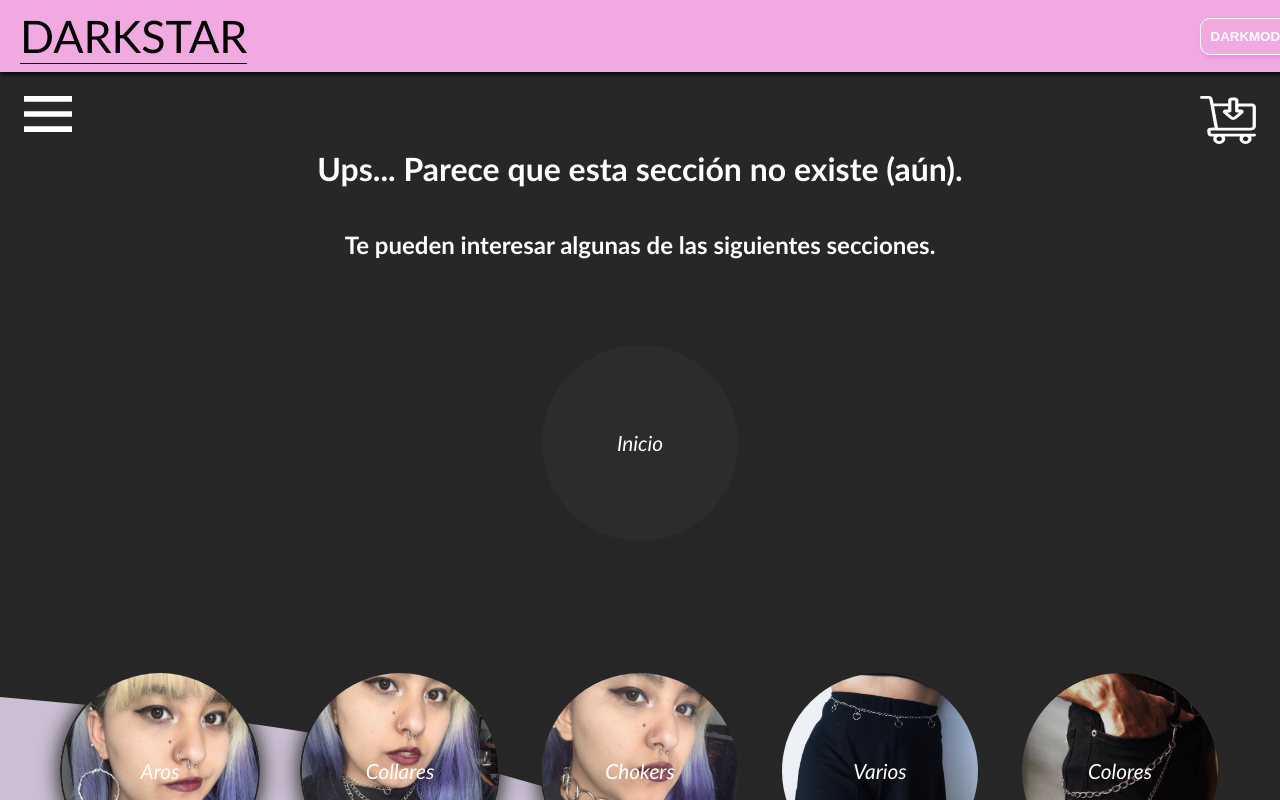
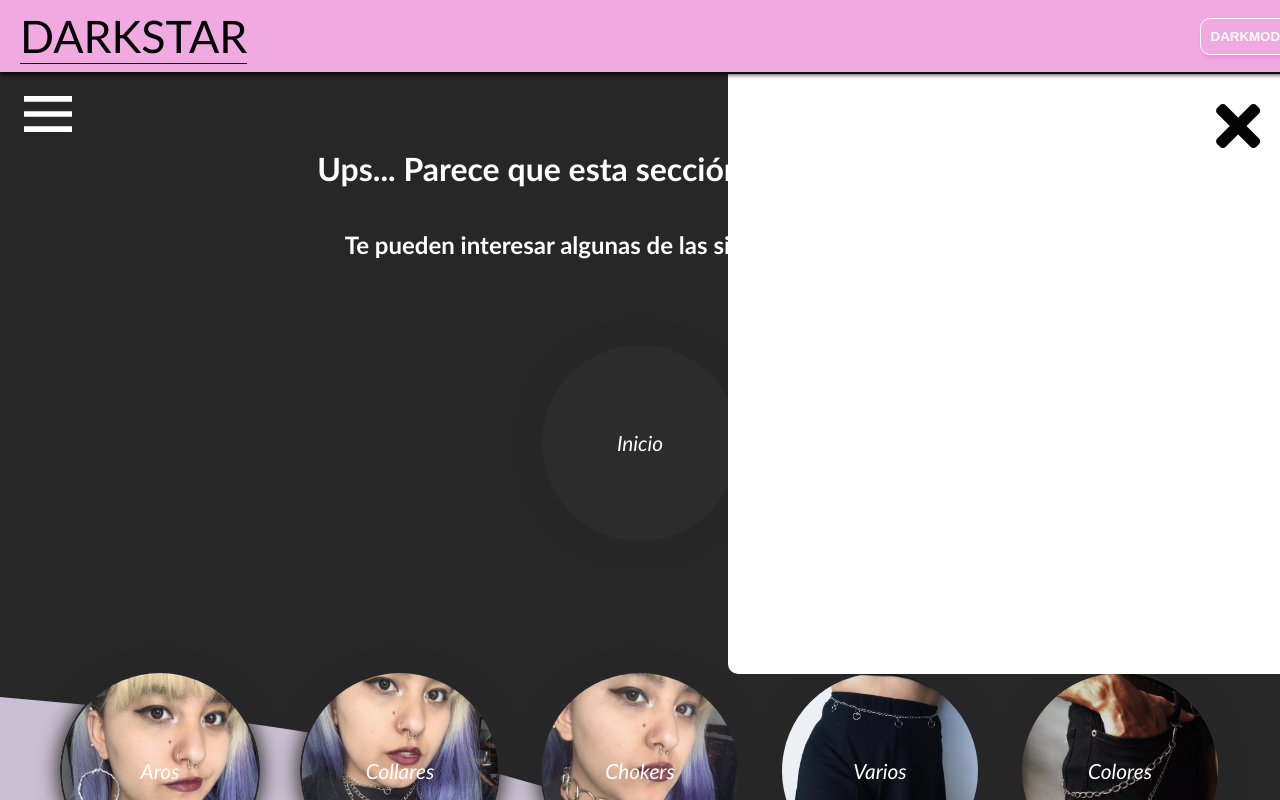
Before and after one commit to matiassalicru/Darkstar, a React (Create React App) app: page /error_404 in a window 1280 px wide. Both pictures are taken after a click on the picture 1228 px from the left and 120 px from the top of the page. Shown: the top 800 px of the page. Built offline with nearby package versions, Linux system fonts and the light colour scheme.

Commit message:
added functionalities into the cart, still needs implementation

```diff
--- a/src/actions/ui.js
+++ b/src/actions/ui.js
@@ -11,6 +11,18 @@ export const openSidebar = () => {
     type: types.openSidebar,
   };
 };
+
+export const openCart = () => {
+  return {
+    type: types.openCart,
+  };
+}
+
+export const closeCart = () => {
+  return {
+    type: types.closeCart,
+  };
+}
 
 export const isLoading = () => {
   return {
--- a/src/components/common/Cart.js
+++ b/src/components/common/Cart.js
@@ -1,10 +1,101 @@
-import React from 'react';
+import React, { useEffect, useState } from "react";
+import { useDispatch } from "react-redux";
+import { closeCart } from "../../actions/ui";
 
 export const Cart = () => {
+  const [cart, setCart] = useState([]);
 
-    return (
-        <aside>
-            <h1>This is a carrito de compras</h1>
-        </aside>
-    )
-}
+  let localCart = localStorage.getItem("cart");
+
+  useEffect(() => {
+    //Turn the cart into Js
+    localCart = JSON.parse(localCart);
+    //If persisted cart exist set it into setCart.
+    if (localCart) setCart(localCart);
+    console.log(cart);
+  }, []);
+
+  const addItem = (item) => {
+    //Create a copy of the cart, avoid overwritting existing state
+    let cartCopy = [...cart];
+
+    //Get the ID of the item
+    let ID = item;
+
+    //Check if the item already is in the cart. Return true or false (I think)
+    let existingItem = cartCopy.find((cartItem) => cartItem.ID === ID);
+
+    if (existingItem) {
+      existingItem.quantity += item.quantity; //Update Item.
+    } else {
+      //If it doesn't exist just add it.
+      cartCopy.push(item);
+    }
+
+    //Set the new updated cart
+    setCart(cartCopy);
+
+    let stringCart = JSON.stringify(cartCopy);
+    localStorage.setItem("cart", stringCart);
+  };
+
+  const updateItem = (itemID, amount) => {
+    let cartCopy = [...cart];
+
+    //Check if the item already exist
+    let existentItem = cartCopy.find((item) => item.ID === itemID);
+
+    //If it doesn't exist, just quit the function.
+    if (!existentItem) return;
+
+    //Continue and update quantity
+    existentItem.quantity += amount;
+
+    //validate result
+    if (existentItem.quantity <= 0) {
+      //remove item by filtering it from cart array
+      cartCopy = cartCopy.filter((item) => item.ID !== itemID);
+    }
+
+    //Again, update state, and localStorage.
+    setCart(cartCopy);
+
+    let cartString = JSON.stringify(cartCopy);
+    localStorage.setItem("cart", cartString);
+  };
+
+  const removeItem = (itemID) => {
+    let cartCopy = [...cart];
+
+    //Remove the item by filtering it from the cart.
+    cartCopy = cartCopy.filter((item) => item.ID !== itemID);
+
+    //Set the updated cart
+    setCart(cartCopy);
+
+    let cartString = JSON.stringify(cartCopy);
+    localStorage.setItem("cart", cartString);
+  };
+
+  const dispatch = useDispatch();
+
+  const setCartClosed = () => {
+    dispatch(closeCart());
+  };
+
+  return (
+    <aside className="cart__main">
+      <div className={`cart__exit`} onClick={setCartClosed}>
+        <i className="fas fa-times"></i>
+      </div>
+      <h5 style={{ color: "000" }}>
+        {/* {cart && (
+          <>
+            {cart[0].title}
+            <img src={cart[0].images_thumb} />
+          </>
+        )} */}
+      </h5>
+    </aside>
+  );
+};
--- a/src/components/common/Template.js
+++ b/src/components/common/Template.js
@@ -1,8 +1,13 @@
 import React from "react";
 import { useDispatch, useSelector } from "react-redux";
-import { openSidebar } from "../../actions/ui";
+import { openCart, openSidebar } from "../../actions/ui";
+
+//Components
 import { Sidebar } from "../sidebar/Sidebar";
+import { Cart } from "./Cart";
 import { Footer } from "./Footer";
+
+//Image assets
 import wave from "../../Assets/bg/wave.svg";
 import hambMenu from "../../Assets/hambMenu.svg";
 import cart from "../../Assets/cart.svg";
@@ -15,9 +20,14 @@ export const Template = () => {
     dispatch(openSidebar());
   };
 
+  const setOpenCart = () => {
+    dispatch(openCart());
+  };
+
   return (
     <>
       {ui.isSidebarOpen ? <Sidebar /> : null}
+      {ui.isCartOpen ? <Cart/> : null}
 
       <img
         src={hambMenu}
@@ -25,15 +35,18 @@ export const Template = () => {
         className={`home__menu ${ui.isSidebarOpen && `noShow`}`}
         onClick={openSide}
       />
+
       <img
         src={cart}
         className="home__cart"
-        alt="darklightmode"
+        alt="carrito de compras"
+        onClick={setOpenCart}
       />
 
       <div className="bg1">
         <img src={wave} alt="bg" />
       </div>
+
       <Footer />
     </>
   );
--- a/src/components/sections/View.js
+++ b/src/components/sections/View.js
@@ -12,6 +12,7 @@ import { ProductSlider } from "../productGrid/ProductSlider";
 export const View = () => {
   const dispatch = useDispatch();
   const [thereIsView, setThereIsView] = useState(false);
+  const [cart, setCart] = useState([]);
 
   let data = useSelector((state) => state.data);
   let thereIsData = false;
@@ -42,6 +43,39 @@ export const View = () => {
 
   const view = useSelector((state) => state.view);
 
+
+  const addItem = (item) => {
+
+    if( !item.quantity ) item.quantity = 1;
+
+    alert('anadido')
+    //Create a copy of the cart, avoid overwritting existing state
+    let cartCopy = [...cart];
+
+    //Get the ID of the item
+    let ID = item.id;
+
+    //Check if the item already is in the cart. Return true or false (I think)
+    let existingItem = cartCopy.find((cartItem) => cartItem.id === ID);
+
+    if (existingItem) {
+      existingItem.quantity += 1; //Update Item.
+    } else {
+      //If it doesn't exist just add it.
+      cartCopy.push(item);
+    }
+
+    //Set the new updated cart
+    setCart(cartCopy);
+
+    let stringCart = JSON.stringify(cartCopy);
+    localStorage.setItem("cart", stringCart);
+    console.log(cart);
+  };
+
+
+
+
   return (
     <>
       <Navbar />
@@ -63,7 +97,7 @@ export const View = () => {
               <h2 className="view__description">{view.description}</h2>
               <h2>{view.price}</h2>
 
-              <button onClick={() => alert("Todavia no hay changuito")} className="btn">Agregar al carrito</button>
+              <button onClick={() => addItem(view)} className="btn">Agregar al carrito</button>
               <h2>{view.availability}</h2>
               <h3>{view.brand}</h3>
               <button onClick={() => alert("Esto todavia no esta disponible, gracias vuelva prontos")}className="btn__secundary">Ver carrito</button>
--- /dev/null
+++ b/src/styles/components/_cart.scss
@@ -0,0 +1,36 @@
+.cart__main {
+  position: fixed;
+  display: flex;
+  flex-direction: row-reverse;
+  right: 0;
+  font-size: 2em;
+  padding: 20px;
+  height: 70%;
+  z-index: 10;
+  border-radius: 0px 0px 0px 10px;
+  margin-top: 10px;
+  color: white;
+  width: 40vw;
+  background-color: transparentize($color: white, $amount: 0);
+
+  .cart__exit {
+    height: 40px;
+    align-self: flex-start;
+    cursor: pointer;
+    justify-self: flex-end;
+
+    i {
+      color: $black;
+      font-size: 2em;
+      z-index: 999;
+    }
+
+    &:hover {
+      filter: drop-shadow(2px 2px 14px $primary);
+    }
+  }
+
+  h5{
+    color: black;
+  }
+}
--- a/src/styles/styles.scss
+++ b/src/styles/styles.scss
@@ -11,3 +11,4 @@
 @import './components/tienda';
 @import './components/notFound';
 @import './components/view';
+@import './components/cart';
```
Also changed, not shown: 1 other file (tests, documents, lock files or other folders).
